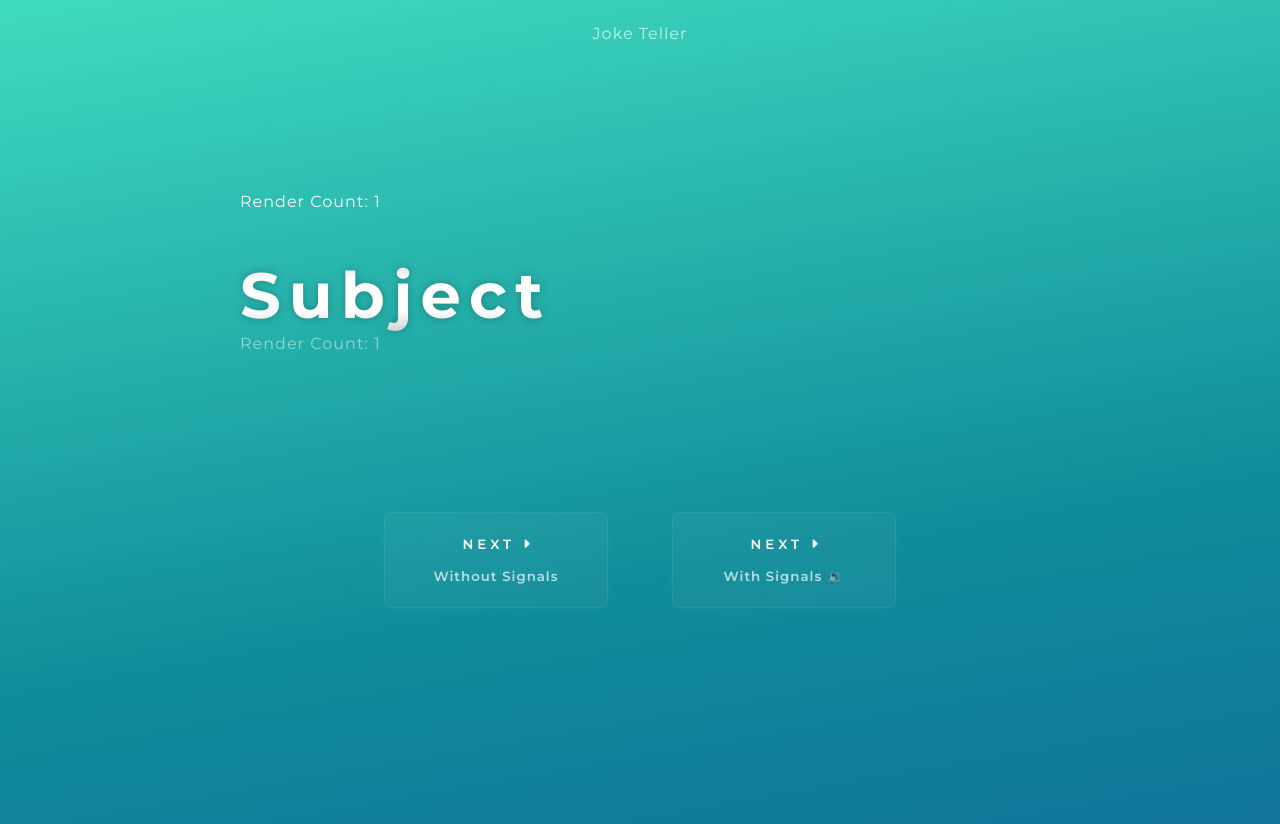
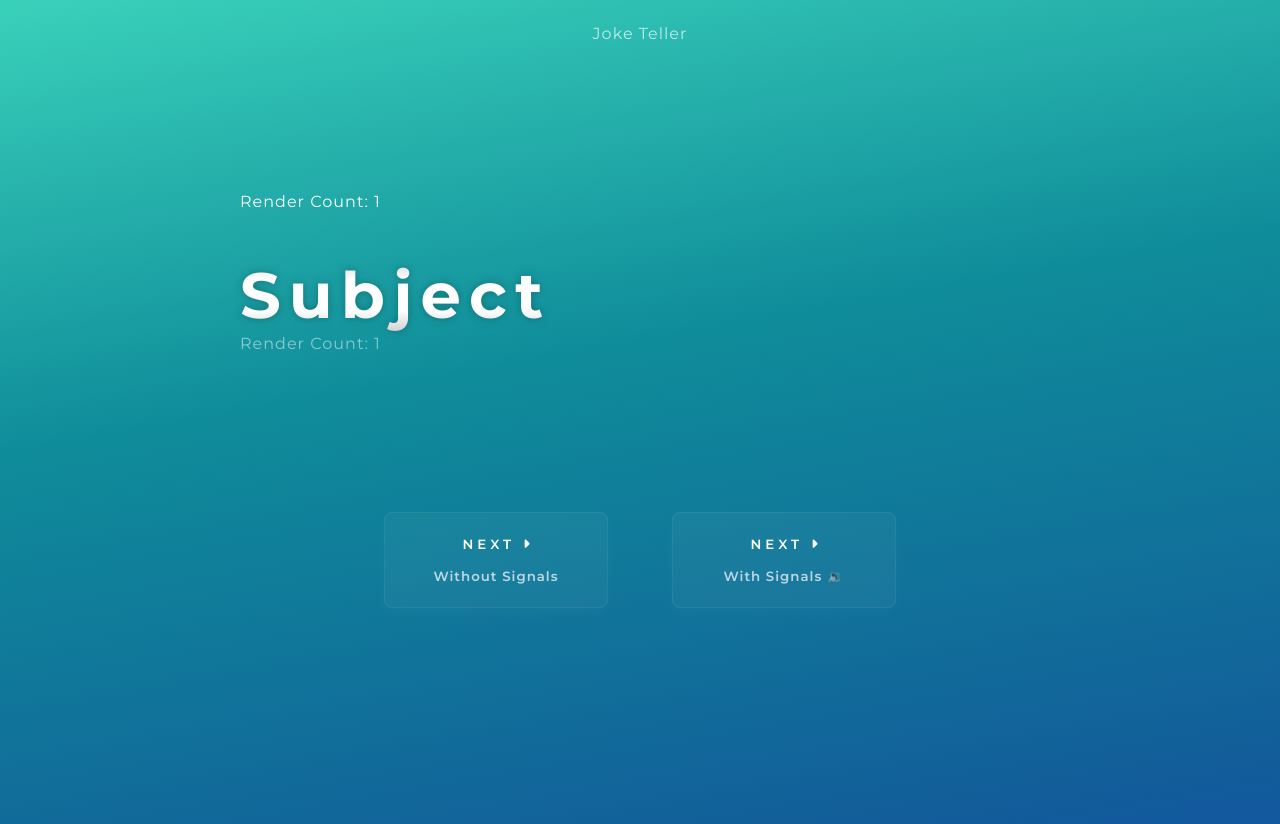
Before and after one commit to jrsmth/angular-signals, an Angular app: page / in a window 1280 px wide. Built offline with nearby package versions, Linux system fonts and the light colour scheme.

Commit message:
Reinstate background transition

```diff
--- a/src/scss/base.scss
+++ b/src/scss/base.scss
@@ -1,4 +1,4 @@
-//@import 'animation';
+@import 'animation';
 @import 'colour';
 @import 'font';
 @import 'spacing';
@@ -20,9 +20,9 @@ html {
 }
 
 body {
-  background: linear-gradient(-10deg, $persian, $tory, $chill, $turquoise);
+  background: linear-gradient(-10deg, $persian 0%, $tory 25%, $chill 50%, $turquoise 75%);
   background-size: 200% 200%;
-  animation: gradient 6s ease infinite;
+  animation: gradient 20s ease infinite;
   height: 100vh;
 
   @media ($small-screen) {
```
